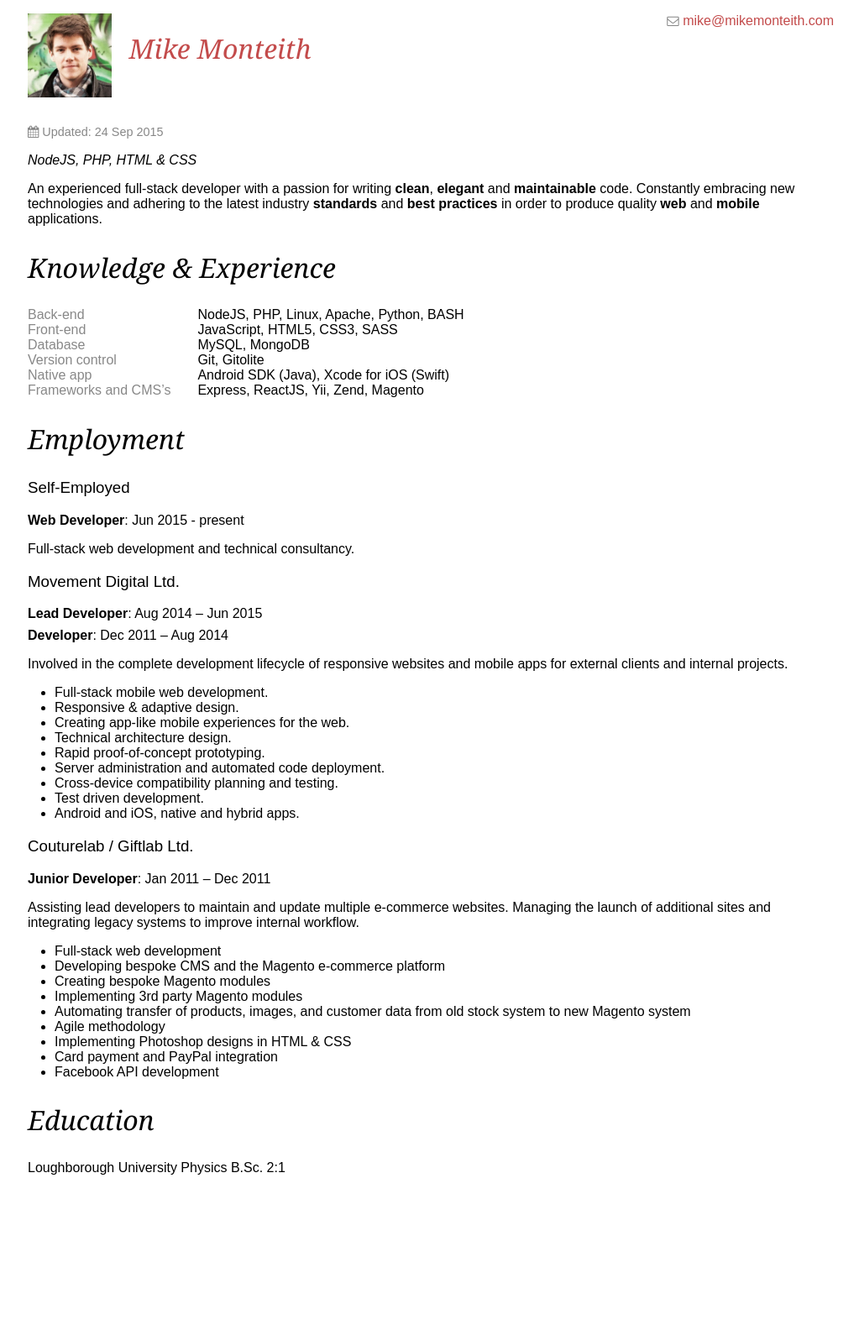
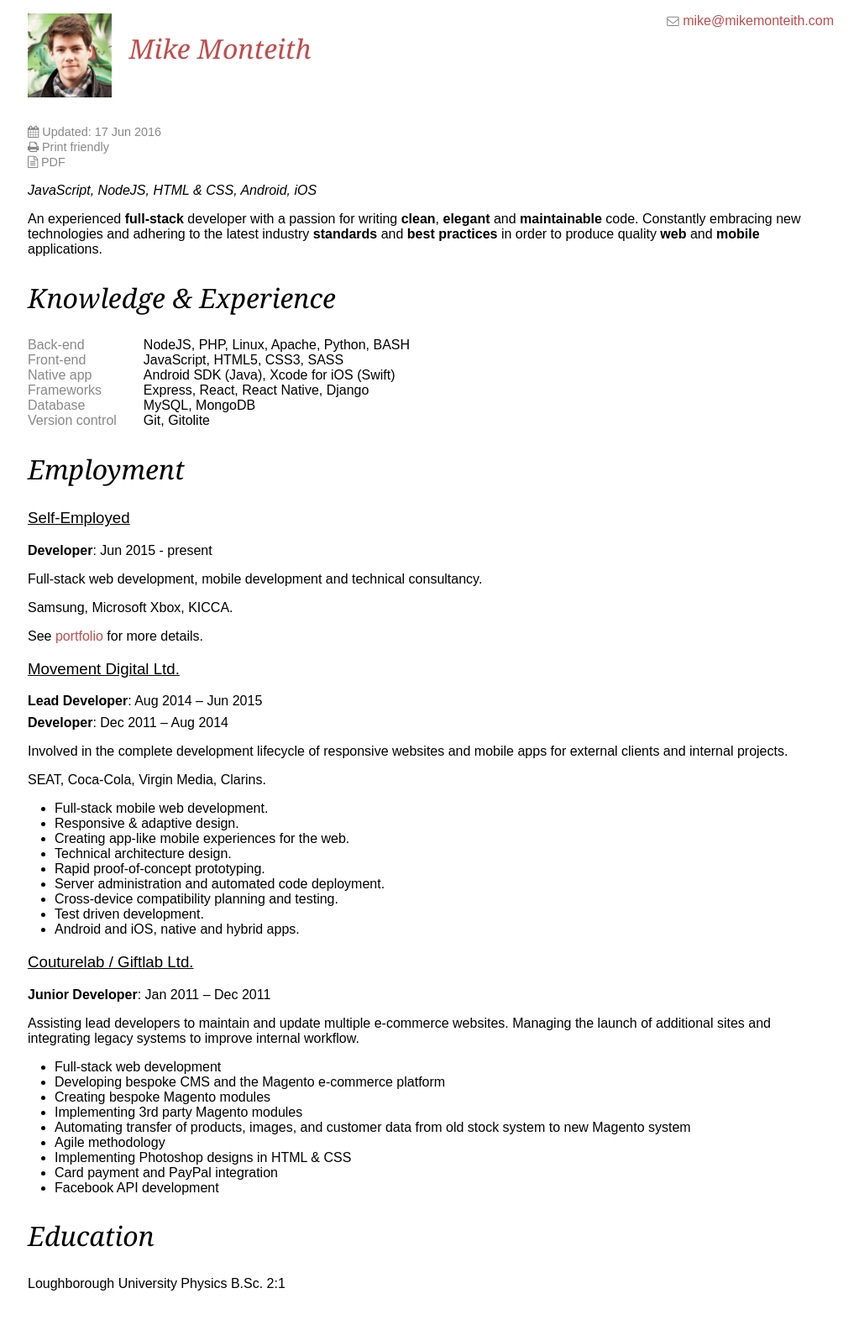
Before and after one commit to Mike220889/mike220889.github.io, a Jekyll site: the page built from cv.md, in a window 1280 px wide. Shown: the whole page at 84% size, without its empty margins (127-1150 px from the left). Built offline with Jekyll 4.4.1, drawn with Linux system fonts in a browser that asks for light colours; before the commit the page ends 1446 px from its top, so only the background shows below that.

Commit message:
Update CV copy and design

```diff
--- a/_sass/pages/_cv.scss
+++ b/_sass/pages/_cv.scss
@@ -1,8 +1,12 @@
 body.cv{
 	@extend %small-media-margin;
 
-	span.updated{
+	span.updated, span.printme, span.pdf{
 		@extend .emphasis-weak;
+	}
+
+	h3{
+		text-decoration: underline;
 	}
 
 	h5{
@@ -26,6 +30,15 @@ body.cv{
 		img{
 			display:none;
 		}
+
+		span.printlink a[href]:after{
+			content: " (" attr(href) ") ";
+			color: $theme-color-weak;
+		}
+
+		.noprint{
+			display: none;
+		}
 	}
 
 }
--- a/cv.md
+++ b/cv.md
@@ -1,33 +1,47 @@
 ---
 title: C.V.
 mainClass: cv
-updated: 24-09-2015
+updated: 17-06-2016
 ---
 
 <span class="updated">
 	<span class="fa fa-calendar"></span> Updated: {{page.updated | date_to_string }}
 </span>
+<a onclick="window.print()" class="noprint">
+	<span class="printme">
+		<span class="fa fa-print">&nbsp;</span>Print friendly
+	</span>
+</a>
+<a href="./cv.pdf" class="noprint">
+	<span class="pdf">
+		<span class="fa fa-file-text-o">&nbsp;</span>PDF
+	</span>
+</a>
 
-##### *NodeJS, PHP, HTML & CSS*
+##### *JavaScript, NodeJS, HTML & CSS, Android, iOS*
 
-An experienced full-stack developer with a passion for writing **clean**, **elegant** and **maintainable** code. Constantly embracing new technologies and adhering to the latest industry **standards** and **best practices** in order to produce quality **web** and **mobile** applications.
+An experienced **full-stack** developer with a passion for writing **clean**, **elegant** and **maintainable** code. Constantly embracing new technologies and adhering to the latest industry **standards** and **best practices** in order to produce quality **web** and **mobile** applications.
 
 ## Knowledge & Experience
 
 |Back-end             | NodeJS, PHP, Linux, Apache, Python, BASH
 |Front-end            | JavaScript, HTML5, CSS3, SASS
+|Native app           | Android SDK (Java), Xcode for iOS (Swift)
+|Frameworks           | Express, React, React Native, Django
 |Database             | MySQL, MongoDB
 |Version control      | Git, Gitolite
-|Native app           | Android SDK (Java), Xcode for iOS (Swift)
-|Frameworks and CMS’s | Express, ReactJS, Yii, Zend, Magento
 
 ## Employment
 
 ### Self-Employed
 
-##### **Web Developer**: Jun 2015 - present
+##### **Developer**: Jun 2015 - present
 
-Full-stack web development and technical consultancy.
+Full-stack web development, mobile development and technical consultancy.
+
+Samsung, Microsoft Xbox, KICCA.
+
+See <span class="printlink">[portfolio](http://mikemonteith.com/portfolio/)</span> for more details.
 
 ### Movement Digital Ltd.
 
@@ -36,6 +50,8 @@ Full-stack web development and technical consultancy.
 ##### **Developer**: Dec 2011 – Aug 2014
 
 Involved in the complete development lifecycle of responsive websites and mobile apps for external clients and internal projects.
+
+SEAT, Coca-Cola, Virgin Media, Clarins.
 
 *	Full-stack mobile web development.
 *	Responsive & adaptive design.
```
